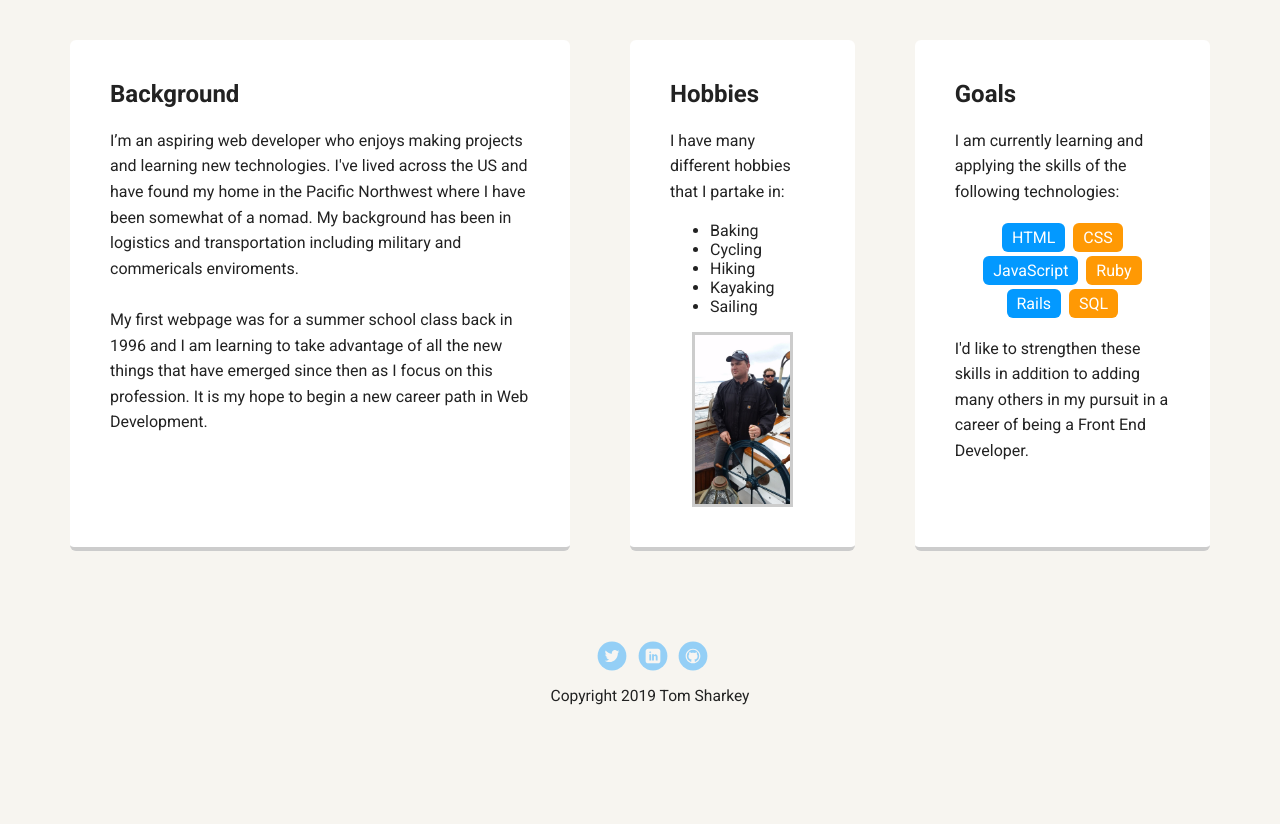
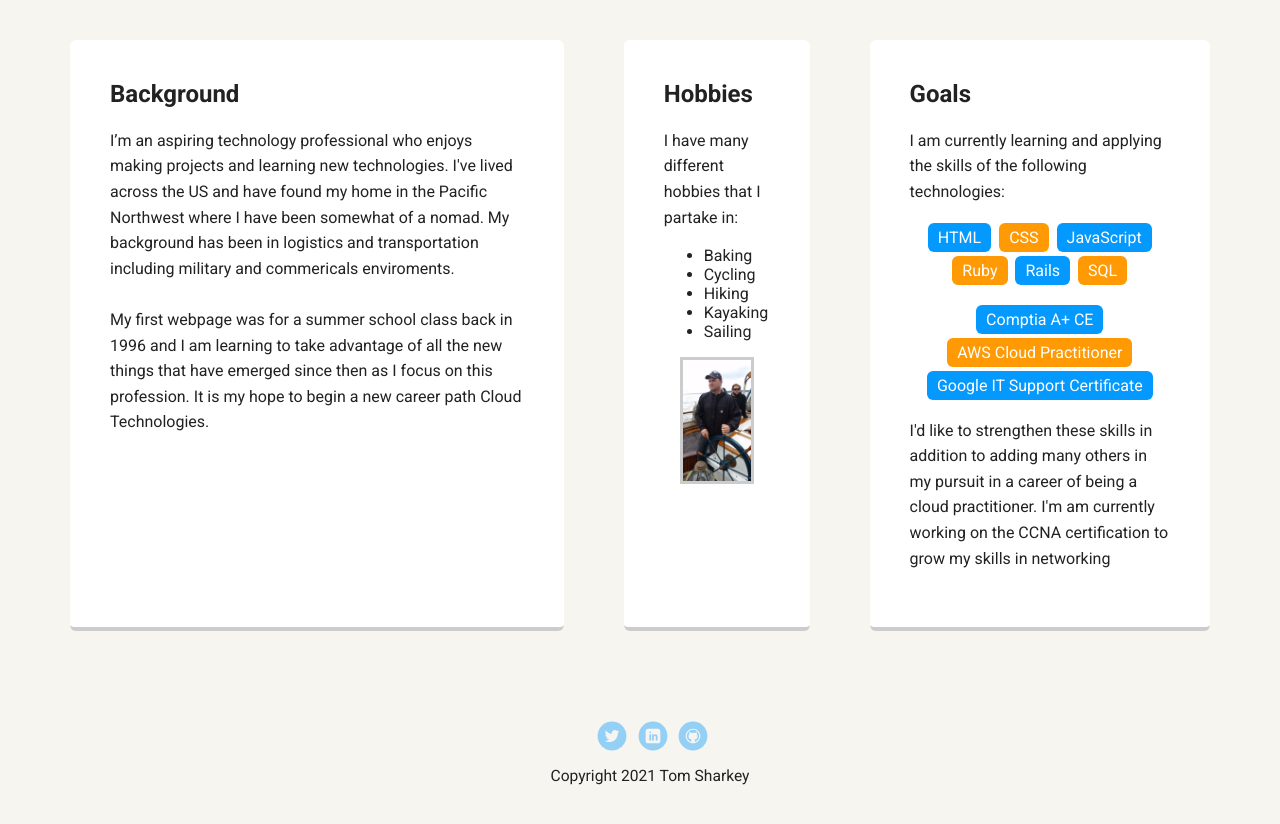
Before and after one commit to tbsharkey/personal-website, a plain HTML site: page index.html in a window 1280 px wide. Shown: the part 480-1304 px from the top of the page. Before the commit the page ends 1280 px from the top, so only its background shows below. Drawn offline with Linux system fonts and the light colour scheme; a web font is replaced by a local one.

Commit message:
Changed html files

```diff
--- a/index.html
+++ b/index.html
@@ -25,9 +25,9 @@
     <main class="flex">
       <article>
         <h2>Background</h2>
-        <p>I’m an aspiring web developer who enjoys making projects and learning new technologies. I've lived across the US and have found my home in the Pacific Northwest where I have been somewhat of a
+        <p>I’m an aspiring technology professional who enjoys making projects and learning new technologies. I've lived across the US and have found my home in the Pacific Northwest where I have been somewhat of a
           nomad. My background has been in logistics and transportation including military and commericals enviroments.<br><br> My first webpage was for a summer school class back in 1996 and I am learning to take
-          advantage of all the new things that have emerged since then as I focus on this profession. It is my hope to begin a new career path in Web Development.</p>
+          advantage of all the new things that have emerged since then as I focus on this profession. It is my hope to begin a new career path Cloud Technologies.</p>
         </article>
 
       <article>
@@ -54,7 +54,12 @@
           <li>Rails</li>
           <li>SQL</li>
         </ul>
-        <p>I'd like to strengthen these skills in addition to adding many others in my pursuit in a career of being a Front End Developer.</p>
+        <ul class="skills">
+          <li>Comptia A+ CE</li>
+          <li>AWS Cloud Practitioner</li>
+          <li>Google IT Support Certificate</li>
+        </ul>
+        <p>I'd like to strengthen these skills in addition to adding many others in my pursuit in a career of being a cloud practitioner. I'm am currently working on the CCNA certification to grow my skills in networking</p>
       </article>
 
     </main>
@@ -64,7 +69,7 @@
         <li><a href="https://www.linkedin.com/in/tomsharkey/" class="social linkedin">LinkedIn</a></li>
         <li><a href="https://github.com/tbsharkey" class="social github">Github</a></li>
       </ul>
-      <p class="copyright">Copyright 2019 Tom Sharkey</p>
+      <p class="copyright">Copyright 2021 Tom Sharkey</p>
     </footer>
   </body>
   </html>
```
Also changed, not shown: experience.html (+1 -1 lines).
